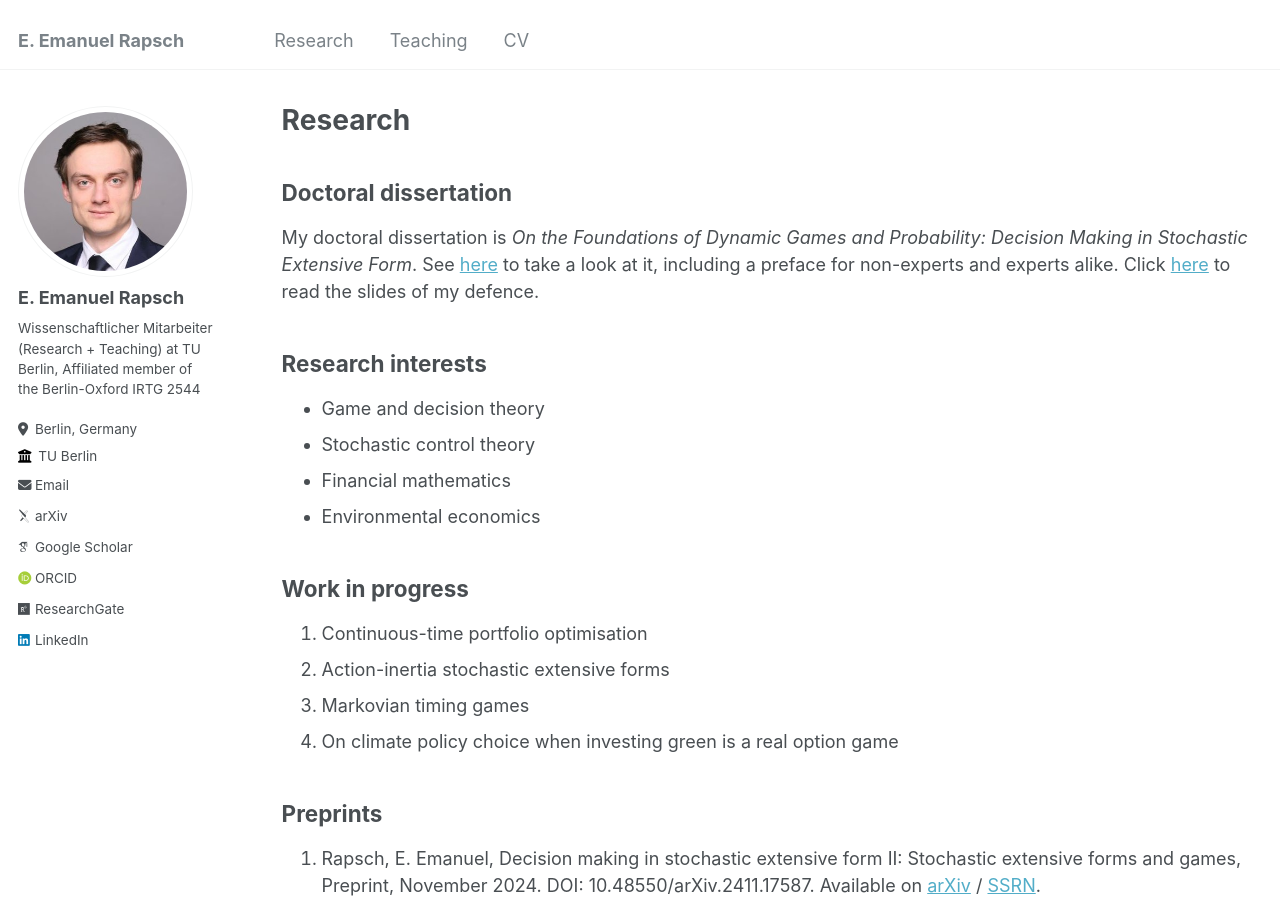
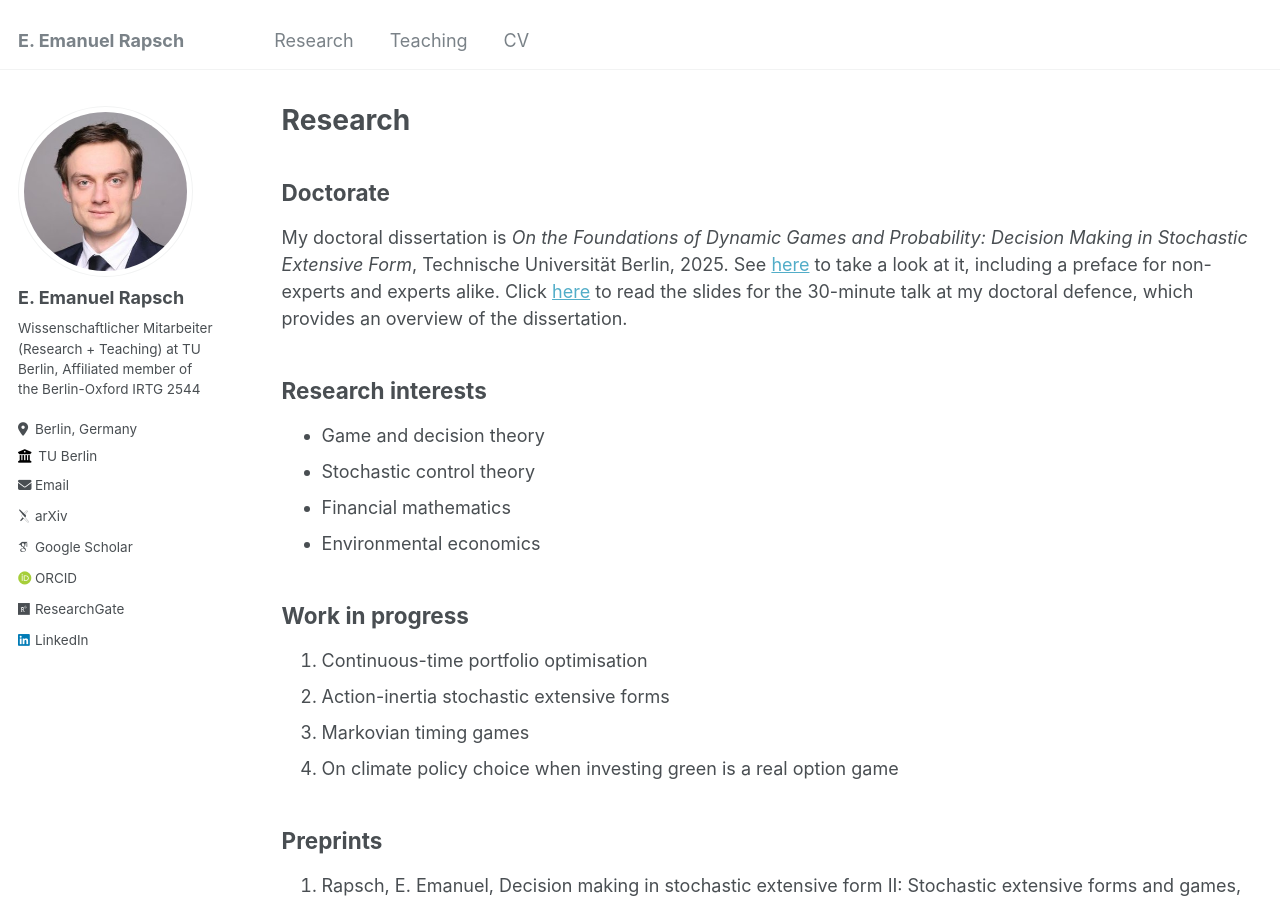
Before and after one commit to erapsch/erapsch.github.io, a Jekyll site: the page built from _pages/research.md, in a window 1280 px wide and 900 px high. Built offline with Jekyll 4.4.1, drawn with Linux system fonts in a browser that asks for light colours; some web fonts are replaced.

Commit message:
Minor corrections  in "See <a ... defence"

```diff
--- a/_pages/research.md
+++ b/_pages/research.md
@@ -5,9 +5,9 @@ permalink: /research/
 author_profile: true
 ---
 
-## Doctoral dissertation
+## Doctorate
 
-My doctoral dissertation is <em>On the Foundations of Dynamic Games and Probability: Decision Making in Stochastic Extensive Form</em>. See <a href="https://arxiv.org/pdf/2508.04752">here</a> to take a look at it, including a preface for non-experts and experts alike. Click <a href="{{ site.baseurl }}/files\On_the_Foundations_of_Dynamic_Games_and_Probability__Decision_Making_in_Stochastic_Extensive_Form.pdf">here</a> to read the slides of my defence.
+My doctoral dissertation is <em>On the Foundations of Dynamic Games and Probability: Decision Making in Stochastic Extensive Form</em>, Technische Universität Berlin, 2025. See <a href="https://arxiv.org/pdf/2508.04752">here</a> to take a look at it, including a preface for non-experts and experts alike. Click <a href="{{ site.baseurl }}/files\On_the_Foundations_of_Dynamic_Games_and_Probability__Decision_Making_in_Stochastic_Extensive_Form.pdf">here</a> to read the slides for the 30-minute talk at my doctoral defence, which provides an overview of the dissertation.
 
 ## Research interests
 
```
Also changed, not shown: _pages/about.md (+1 -1 lines).
